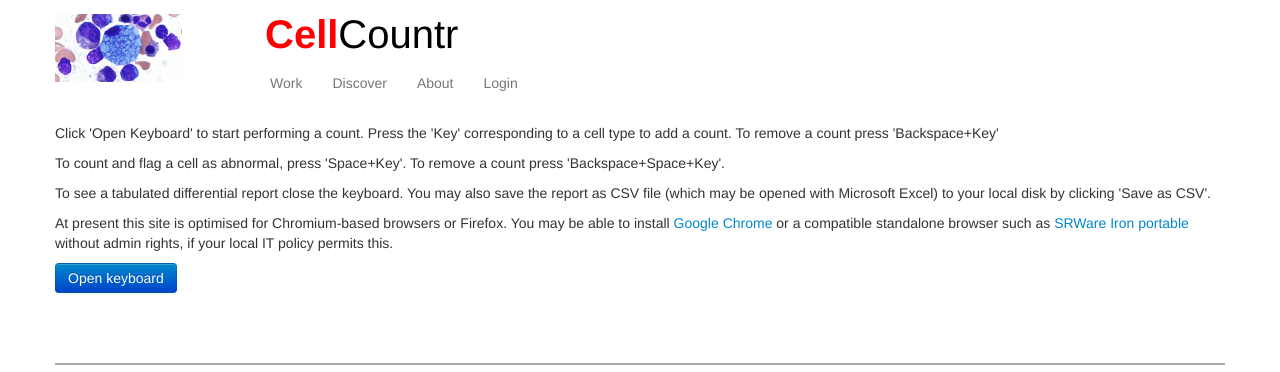
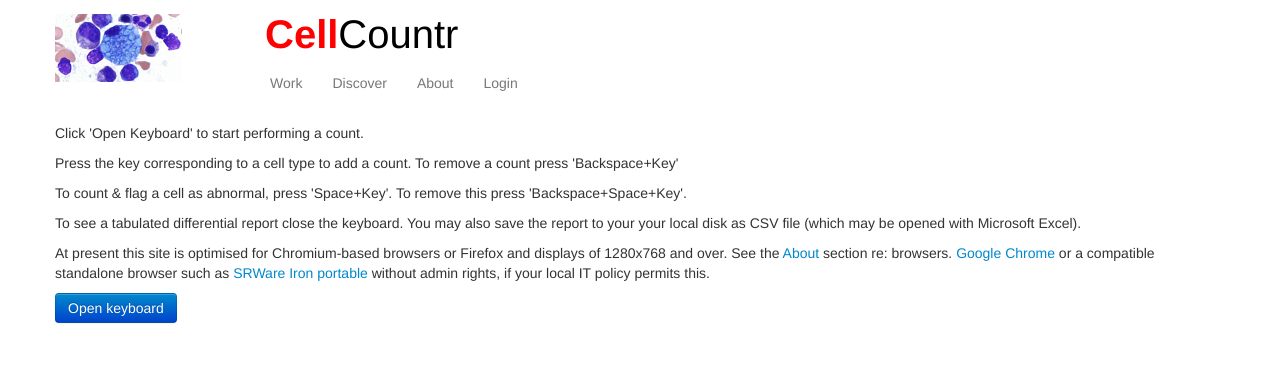
Before and after one commit to cellcounter/cellcounter, a Django app: template cellcounter/main/templates/main/submit.html in a window 1280 px wide. Shown: the top 372 px of the page. Run offline with Django 3.2, Linux system fonts and the light colour scheme; the template is opened without the code that fills it, so the values that code supplies are empty; some libraries are stand-ins or nearby versions.

Commit message:
add browser compatibility spiele

```diff
--- a/cellcounter/main/templates/main/submit.html
+++ b/cellcounter/main/templates/main/submit.html
@@ -18,11 +18,12 @@ var notloggedin=true;
 </script>
 {% endif %}
 
-<p>Click 'Open Keyboard' to start performing a count. Press the 'Key' corresponding to a cell type to add a count. To remove a count press 'Backspace+Key'</p>
-<p>To count and flag a cell as abnormal, press 'Space+Key'. To remove a count press 'Backspace+Space+Key'.<!--  Should you wish to see example images of the cells in question, press 'Shift+Key'.  To close the keyboard, click on the grey area outside the keyboard.  Once you have completed a count, fill in the remaining information in the form below, and click 'Submit'.--></p>
+<p>Click 'Open Keyboard' to start performing a count.</p>
+<p>Press the key corresponding to a cell type to add a count. To remove a count press 'Backspace+Key'</p>
+<p>To count &amp; flag a cell as abnormal, press 'Space+Key'. To remove this press 'Backspace+Space+Key'.<!--  Should you wish to see example images of the cells in question, press 'Shift+Key'.  To close the keyboard, click on the grey area outside the keyboard.  Once you have completed a count, fill in the remaining information in the form below, and click 'Submit'.--></p>
 
-<p>To see a tabulated differential report close the keyboard. You may also save the report as CSV file (which may be opened with Microsoft Excel) to your local disk by clicking 'Save as CSV'.</p>
-<p>At present this site is optimised for Chromium-based browsers or Firefox. You may be able to install <a href="https://www.google.com/intl/en/chrome/browser/index.html#eula">Google Chrome</a> or a compatible standalone browser such as <a href="http://www.srware.net/downloads/IronPortable.zip">SRWare Iron portable</a> without admin rights, if your local IT policy permits this.</p>
+<p>To see a tabulated differential report close the keyboard. You may also save the report to your your local disk as CSV file (which may be opened with Microsoft Excel).</p>
+<p>At present this site is optimised for Chromium-based browsers or Firefox and displays of 1280x768 and over. See the <a href="/about/">About</a> section re: browsers. <a href="https://www.google.com/intl/en/chrome/browser/index.html#eula">Google Chrome</a> or a compatible standalone browser such as <a href="http://www.srware.net/downloads/IronPortable.zip">SRWare Iron portable</a> without admin rights, if your local IT policy permits this.</p>
 
 {% include "main/keyboard_snippet.html" %}
 
```
